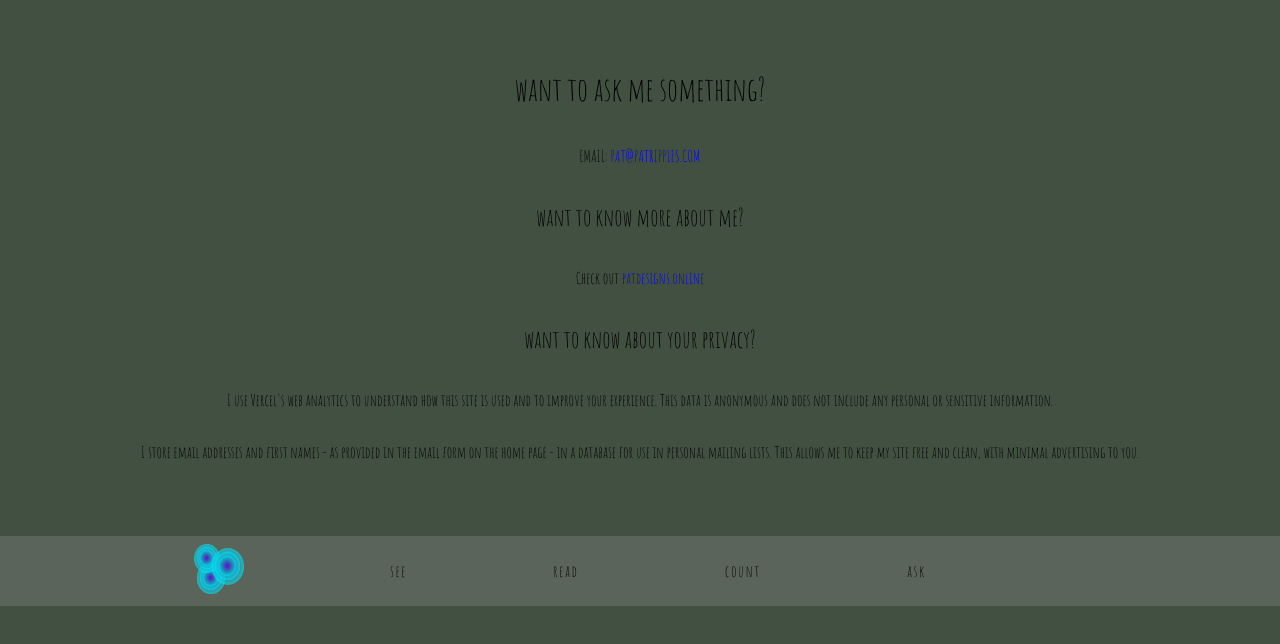
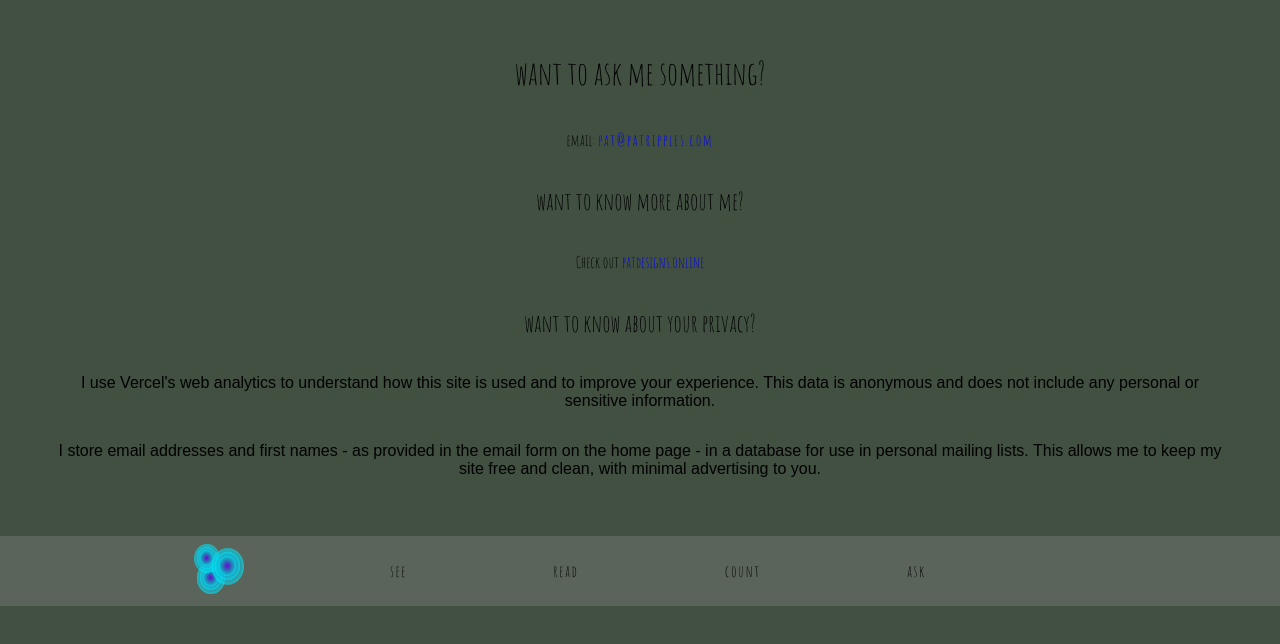
Before and after one commit to YouGuavas/patripples, a Next.js app: page /contact in a window 1280 px wide. Shown: the part 194-838 px from the top of the page. Built offline with nearby package versions, Linux system fonts and the light colour scheme; a web font is replaced by a local one.

Commit message:
Update contact page

```diff
--- a/app/contact/page.tsx
+++ b/app/contact/page.tsx
@@ -14,10 +14,10 @@ export default function Home() {
 		<SpaceProviderWrapper>
 			<main className={`main center`}>
 				<h1 className={`lowercase style-1 thin`}>Want to ask me something?</h1>
-				<p className={`style-1 uppercase`}>
+				<p className={`style-1 lowercase`}>
 					Email:{' '}
 					<Link
-						className={`no-deco style-1 uppercase`}
+						className={`no-deco style-1 spaced lowercase`}
 						href="mailto:pat@patripples.com"
 					>
 						pat@patripples.com
@@ -33,12 +33,12 @@ export default function Home() {
 				<h2 className="lowercase style-1 thin">
 					Want to know about your privacy?
 				</h2>
-				<p className={`style-1`}>
+				<p className={`paragraph`}>
 					I use Vercel&apos;s web analytics to understand how this site is used
 					and to improve your experience. This data is anonymous and does not
 					include any personal or sensitive information.
 				</p>
-				<p className={`style-1`}>
+				<p className={`paragraph`}>
 					I store email addresses and first names - as provided in the email
 					form on the home page - in a database for use in personal mailing
 					lists. This allows me to keep my site free and clean, with minimal
```
